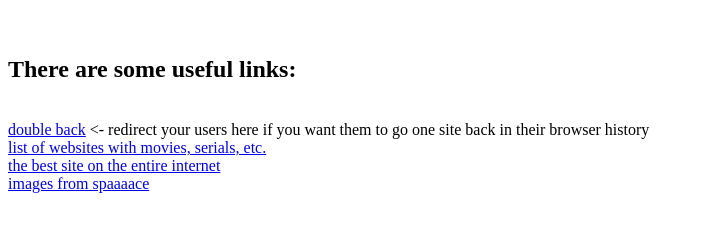
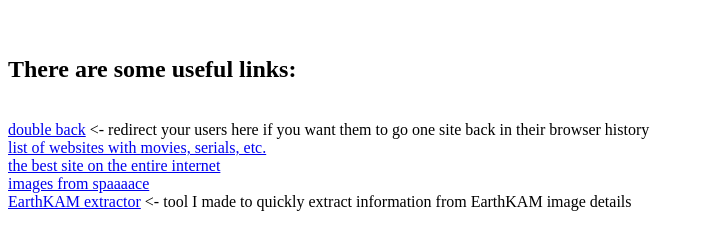
Before and after one commit to kokolem/double-back, a plain HTML site: page index.html in a window 1280 px wide. Shown: the part 48-298 px from the top of the page, without its empty margins (0-703 px from the left). Drawn offline with Linux system fonts and the light colour scheme.

Commit message:
Update index.html

```diff
--- a/index.html
+++ b/index.html
@@ -10,4 +10,4 @@
 <br>
 <a href="http://earthkam.zsbila.cz">images from spaaaace</a>
 <br>
-<a href="/earthkam-extractor.html>EarthKAM extractor</a> <- tool I made to quickly extract information from EarthKAM image details
+<a href="/earthkam-extractor.html">EarthKAM extractor</a> <- tool I made to quickly extract information from EarthKAM image details
```
